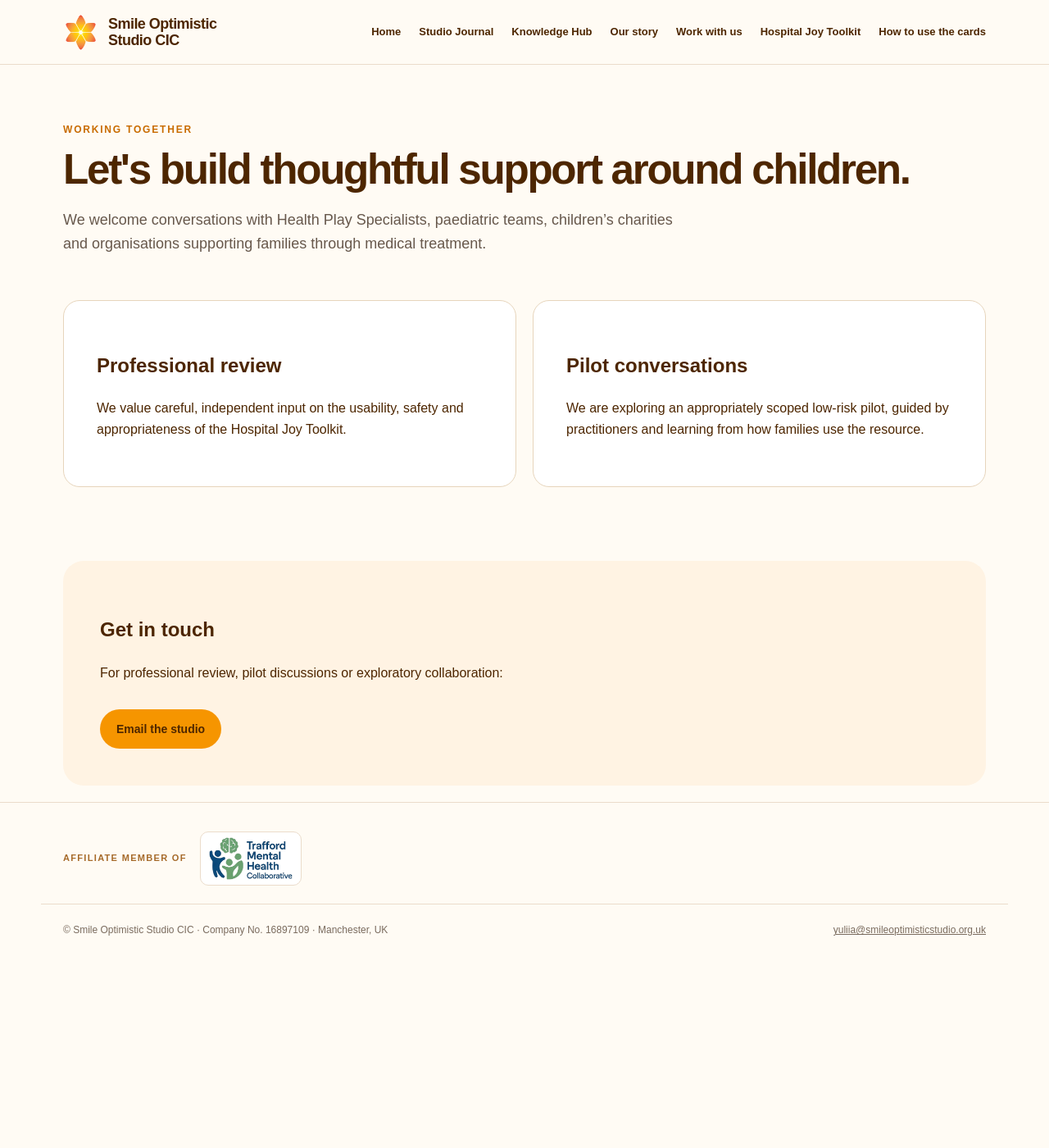
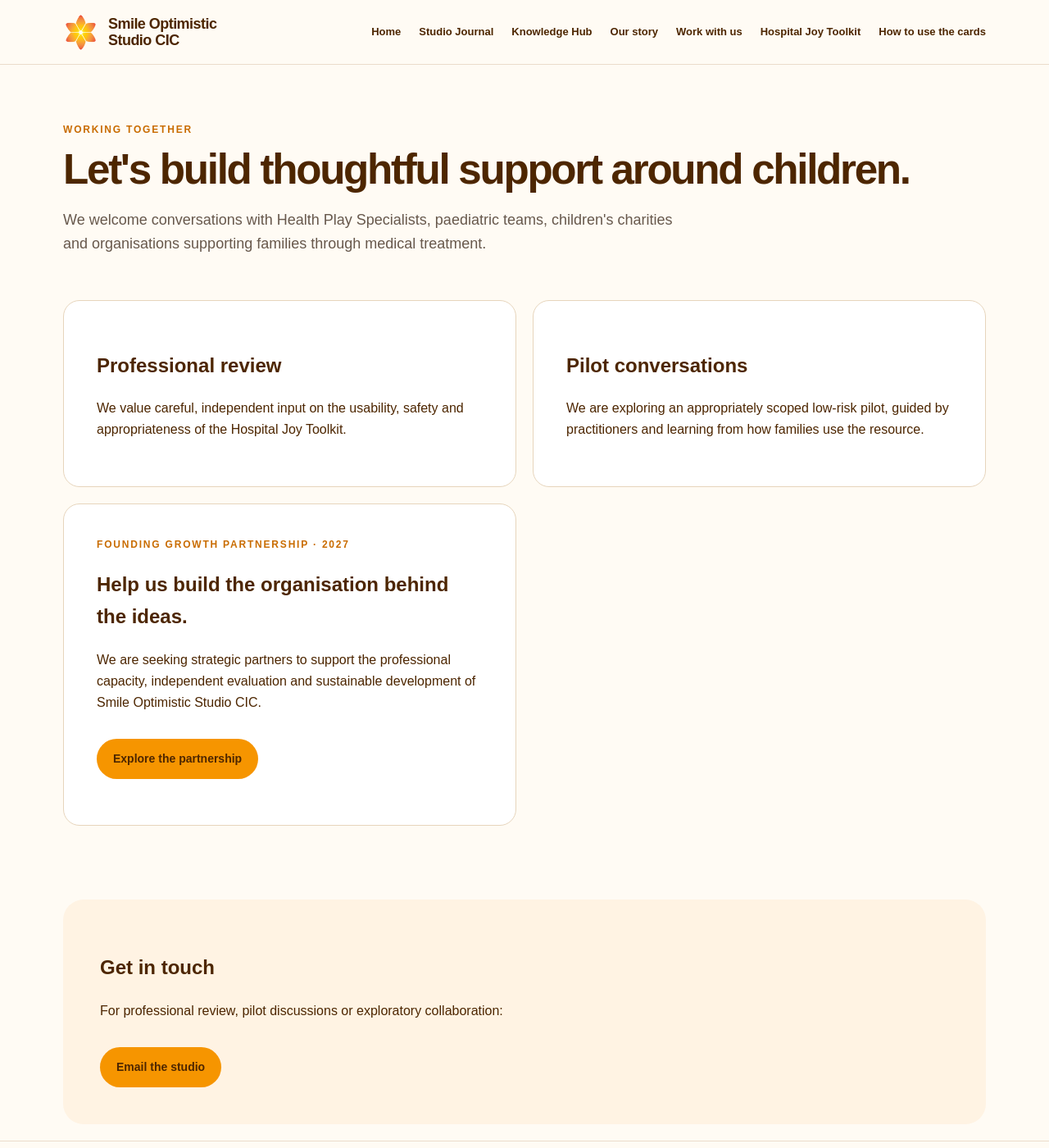
Before and after one commit to smileoptimisticstudio/smileoptimisticstudio.org.uk, a Jekyll site: the page built from work-with-us/index.html, in a window 1280 px wide and 1400 px high. Shown: the whole window at 82% size. Built offline with Jekyll 4.4.1, drawn with Linux system fonts in a browser that asks for light colours.

Commit message:
Update index.html

```diff
--- a/work-with-us/index.html
+++ b/work-with-us/index.html
@@ -1,7 +1,49 @@
 ---
 layout: default
 title: "Work with us"
-description: "Collaborate with Smile Optimistic Studio CIC on professional review, pilot projects and creative emotional support resources for children in hospital."
+description: "Collaborate with Smile Optimistic Studio CIC on professional review, pilot projects and strategic partnerships."
 permalink: "/work-with-us/"
 ---
-<div class="wrap"><section class="pagehead"><div class="eyebrow">Working together</div><h1>Let's build thoughtful support around children.</h1><p>We welcome conversations with Health Play Specialists, paediatric teams, children’s charities and organisations supporting families through medical treatment.</p></section><div class="grid two" style="padding-bottom:70px"><div class="callout"><h2>Professional review</h2><p>We value careful, independent input on the usability, safety and appropriateness of the Hospital Joy Toolkit.</p></div><div class="callout"><h2>Pilot conversations</h2><p>We are exploring an appropriately scoped low-risk pilot, guided by practitioners and learning from how families use the resource.</p></div></div><div class="mission"><h2>Get in touch</h2><p>For professional review, pilot discussions or exploratory collaboration:</p><a class="btn" href="mailto:yuliia@smileoptimisticstudio.org.uk?subject=Smile%20Optimistic%20Studio%20enquiry">Email the studio</a></div></div>
+
+<div class="wrap">
+
+  <section class="pagehead">
+    <div class="eyebrow">Working together</div>
+    <h1>Let's build thoughtful support around children.</h1>
+    <p>We welcome conversations with Health Play Specialists, paediatric teams, children's charities and organisations supporting families through medical treatment.</p>
+  </section>
+
+  <div class="grid two" style="padding-bottom:70px">
+
+    <div class="callout">
+      <h2>Professional review</h2>
+      <p>We value careful, independent input on the usability, safety and appropriateness of the Hospital Joy Toolkit.</p>
+    </div>
+
+    <div class="callout">
+      <h2>Pilot conversations</h2>
+      <p>We are exploring an appropriately scoped low-risk pilot, guided by practitioners and learning from how families use the resource.</p>
+    </div>
+
+    <div class="callout">
+      <div class="eyebrow">Founding Growth Partnership · 2027</div>
+      <h2>Help us build the organisation behind the ideas.</h2>
+      <p>We are seeking strategic partners to support the professional capacity, independent evaluation and sustainable development of Smile Optimistic Studio CIC.</p>
+      <p>
+        <a class="btn" href="/founding-growth-partnership/">
+          Explore the partnership
+        </a>
+      </p>
+    </div>
+
+  </div>
+
+  <div class="mission">
+    <h2>Get in touch</h2>
+    <p>For professional review, pilot discussions or exploratory collaboration:</p>
+    <a class="btn" href="mailto:yuliia@smileoptimisticstudio.org.uk?subject=Smile%20Optimistic%20Studio%20enquiry">
+      Email the studio
+    </a>
+  </div>
+
+</div>
```
